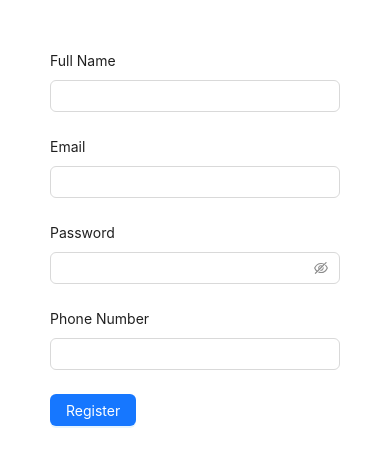
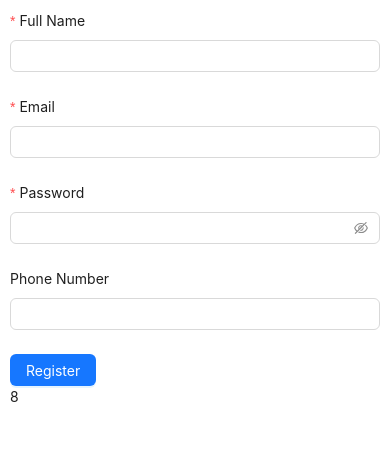
Before and after one commit to tathankochi/react-loc, a React (Vite) app: page /register in a window 390 px wide. Shown: the top 466 px of the page. Built offline with nearby package versions, Linux system fonts and the light colour scheme.

Commit message:
feat(register): implement user registration functionality
- Add API call for user registration
- Display success/error notifications on registration
- Update form layout for better responsiveness

```diff
--- a/src/pages/register.jsx
+++ b/src/pages/register.jsx
@@ -1,10 +1,32 @@
-import { Button, Input, Form } from "antd";
+import { Button, Input, Form, notification, Row, Col } from "antd";
+import { registerUserAPI } from "../services/api.services";
+import { useNavigate } from "react-router-dom";
 
 const RegisterPage = () => {
     const [form] = Form.useForm();
+    const navigate = useNavigate();
 
-    const onFinish = (values) => {
+    const onFinish = async (values) => {
         console.log("values", values);
+        const res = await registerUserAPI(
+            values.fullName,
+            values.email,
+            values.password,
+            values.phone
+        )
+        if (res.data) {
+            notification.success({
+                message: "Register user",
+                description: "Đăng ký user thành công"
+            })
+            navigate("/login");
+        }
+        else {
+            notification.error({
+                message: "Register user error",
+                description: JSON.stringify(res.message)
+            })
+        }
     }
     return (
         <Form
@@ -13,48 +35,64 @@ const RegisterPage = () => {
             onFinish={onFinish}
             // onFinishFailed={onFinishFailed}
             autoComplete="off"
+            style={{ margin: "10px" }}
         >
-            <div style={{
-                margin: "50px",
-                // display: "flex",
-                // gap: "15px",
-                // flexDirection: "column"
-            }}
-            >
+            <Row justify={"center"}>
+                <Col xs={24} md={8} >
                     <Form.Item
                         label="Full Name"
                         name="fullName"
-                //rules={[{ required: true, message: 'Please input your username!' }]}
+                        rules={[{ required: true, message: 'Please input your username!' }]}
                     >
                         <Input />
                     </Form.Item>
+                </Col>
+            </Row>
+            <Row justify={"center"}>
+                <Col xs={24} md={8}>
                     <Form.Item
                         label="Email"
                         name="email"
-                //rules={[{ required: true, message: 'Please input your username!' }]}
+                        rules={[{ required: true, message: 'Please input your email!' }]}
+                    >
+                        <Input />
+                    </Form.Item></Col>
+            </Row>
+            <Row justify={"center"}>
+                <Col xs={24} md={8}>
+                    <Form.Item
+                        label="Password"
+                        name="password"
+                        rules={[{ required: true, message: 'Please input your password!' }]}
+                    >
+                        <Input.Password />
+                    </Form.Item>
+                </Col>
+            </Row>
+            <Row justify={"center"}>
+                <Col xs={24} md={8}>
+                    <Form.Item
+                        label="Phone Number"
+                        name="phone"
+                        rules={[{
+                            //required: true,
+                            pattern: new RegExp(/\d+/g),
+                            message: "Wrong format!"
+                        }
+                        ]}
                     >
                         <Input />
                     </Form.Item>
-                <Form.Item
-                    label="Password"
-                    name="password"
-                //rules={[{ required: true, message: 'Please input your username!' }]}
-                >
-                    <Input.Password />
-                </Form.Item>
-                <Form.Item
-                    label="Phone Number"
-                    name="phone"
-                //rules={[{ required: true, message: 'Please input your username!' }]}
-                >
-                    <Input />
-                </Form.Item>
+                </Col>
+            </Row>
+            <Row justify={"center"}>
+                <Col xs={24} md={8}>
                     <div>
 
                         <Button onClick={() => form.submit()} type="primary">Register</Button>
                     </div>
-            </div>
-        </Form>
+                </Col>
+            </Row>8        </Form >
     );
 }
 
--- a/src/services/api.services.js
+++ b/src/services/api.services.js
@@ -81,4 +81,20 @@ const handleUpdateFile = (file, folder) => {
     return axios.post(URL_BACKEND, bodyFormData, config);
 }
 
-export { createUserAPI, fetchAllUsersAPI, updateUserAPI, deleteUserAPI, handleUpdateFile, updateUserAvatarAPI };
+const registerUserAPI = (fullName, email, password, phone) => {
+    const URL_BACKEND = "/api/v1/user/register";
+    const data = {
+        fullName,
+        email,
+        password,
+        phone
+    };
+    return axios.post(URL_BACKEND, data, {
+        headers: {
+            'Authorization': `Bearer ${accessToken}`,
+            'Content-Type': 'application/json'
+        }
+    });
+}
+
+export { createUserAPI, fetchAllUsersAPI, updateUserAPI, deleteUserAPI, handleUpdateFile, updateUserAvatarAPI, registerUserAPI };
```
Lines whose indentation alone changed are shown as unchanged.
